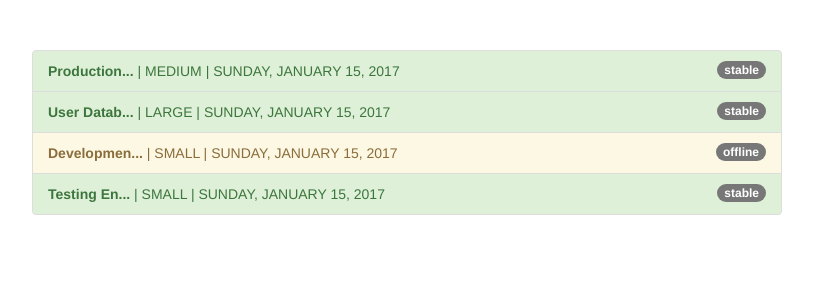
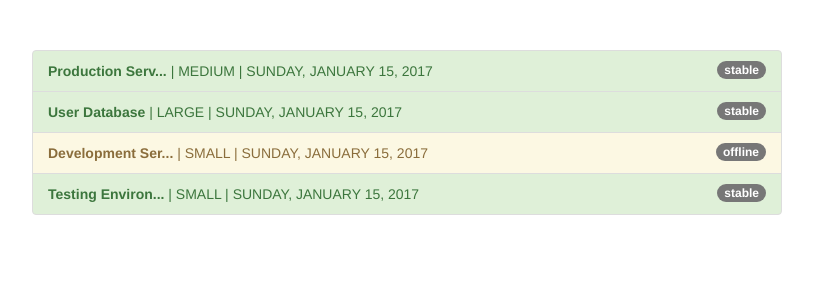
Before and after one commit to yogas/angular-hm-8, an Angular app: page / in a window 1280 px wide. Shown: the top 300 px of the page, without its empty margins (233-1046 px from the left). Built offline with nearby package versions, Linux system fonts and the light colour scheme.

Commit message:
lesson 246

```diff
--- a/src/app/app.component.html
+++ b/src/app/app.component.html
@@ -10,7 +10,7 @@
             class="badge">
             {{ server.status }}
           </span>
-          <strong>{{ server.name | shorten }}</strong> |
+          <strong>{{ server.name | shorten:15 }}</strong> |
           {{ server.instanceType | uppercase }} |
           {{ server.started | date:'fullDate' | uppercase }}
         </li>
--- a/src/app/shorten.pipe.ts
+++ b/src/app/shorten.pipe.ts
@@ -4,7 +4,7 @@
   name: 'shorten'
 })
 export class ShortenPipe implements PipeTransform {
-  transform(value: string, ...args: any[]) {
-    return value.substring(0, 10) + (value.length > 10 ? '...' : '')
+  transform(value: string, limit: number) {
+    return value.substring(0, limit) + (value.length > limit ? '...' : '')
   }
 }
```
